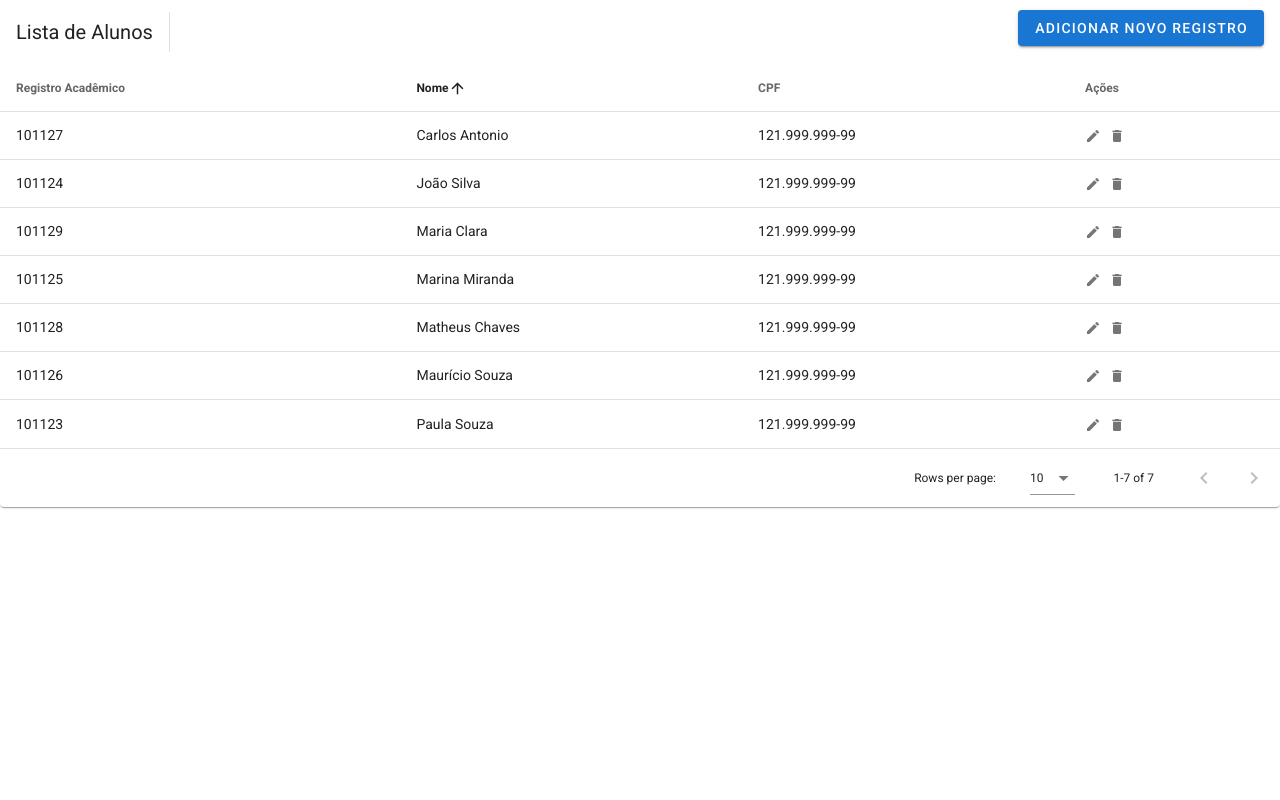
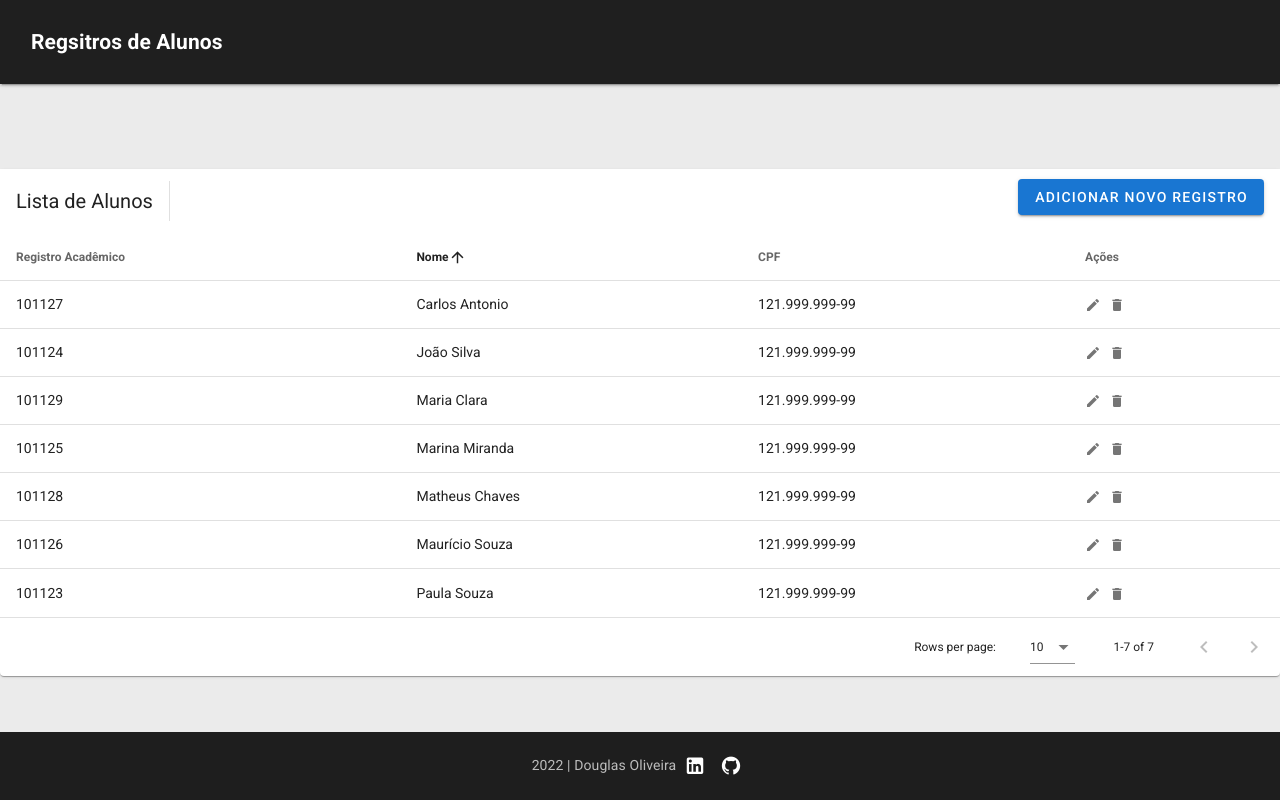
Before and after one commit to doug-0/registro-alunos, a Vue app in the folder frontend/: page / in a window 1280 px wide. Built offline with nearby package versions, Linux system fonts and the light colour scheme.

Commit message:
feat: adicionando header e footer na renderização

```diff
--- a/frontend/src/App.vue
+++ b/frontend/src/App.vue
@@ -1,16 +1,23 @@
 <template>
-  <v-app>
+  <v-app style="background-color: #ebebeb;">
+    <HeaderPage />
     <v-main>
       <router-view />
     </v-main>
+    <FooterPage />
   </v-app>
 </template>
 
 <script>
+import FooterPage from './components/FooterPage.vue'
+import HeaderPage from './components/HeaderPage.vue'
 
 export default {
   name: 'App',
-
+  components: {
+    FooterPage,
+    HeaderPage,
+  },
   data: () => ({
     //
   }),
```
